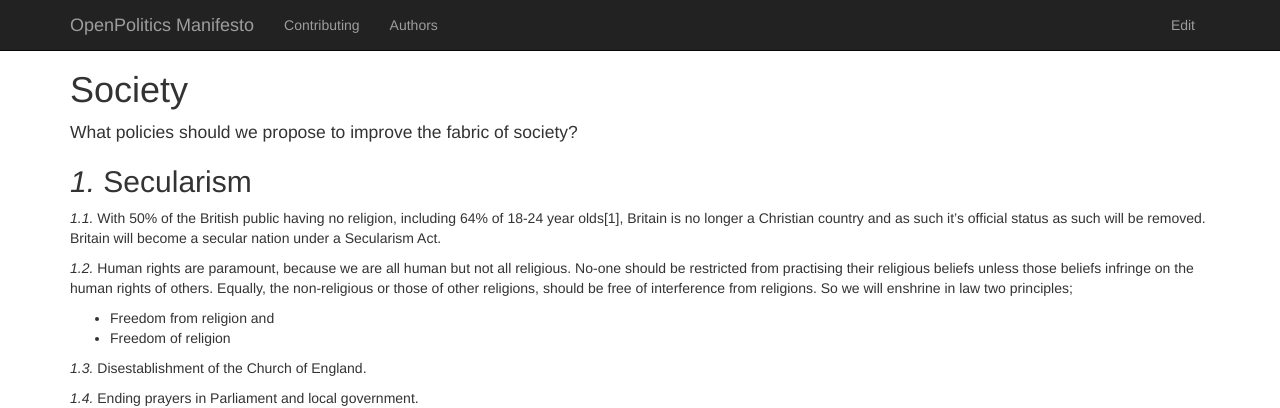
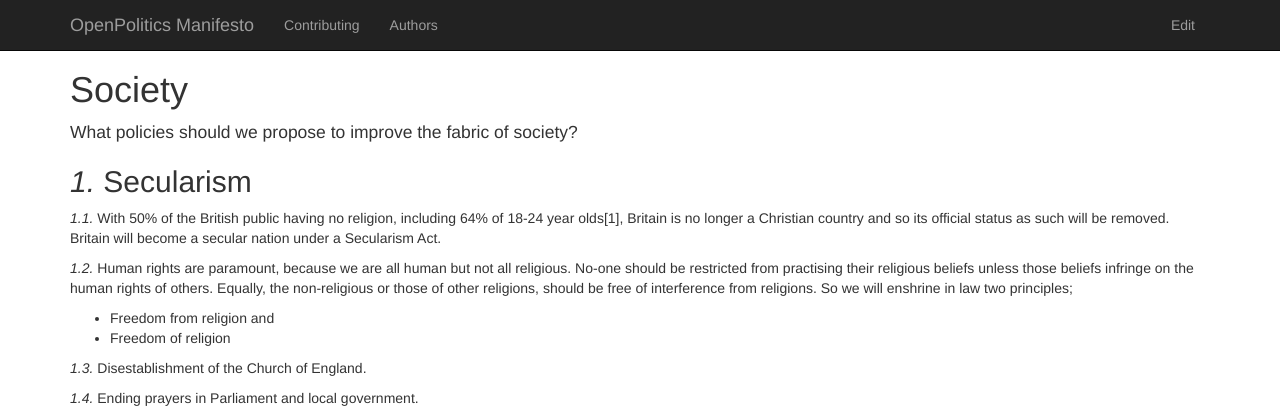
Before and after one commit to openpolitics/manifesto, a Jekyll site: the page built from society.md, in a window 1280 px wide. Shown: the top 408 px of the page. Built offline with Jekyll 4.4.1, drawn with Linux system fonts in a browser that asks for light colours; nearby versions of some CDN libraries.

Commit message:
Alarming apostrophe attack

```diff
--- a/society.md
+++ b/society.md
@@ -8,7 +8,7 @@ What policies should we propose to improve the fabric of society?
 
 ## Secularism
 
-With 50% of the British public having no religion, including 64% of 18-24 year olds[1], Britain is no longer a Christian country and as such it's official status as such will be removed. Britain will become a secular nation under a Secularism Act.
+With 50% of the British public having no religion, including 64% of 18-24 year olds[1], Britain is no longer a Christian country and so its official status as such will be removed. Britain will become a secular nation under a Secularism Act.
 
 Human rights are paramount, because we are all human but not all religious. No-one should be restricted from practising their religious beliefs unless those beliefs infringe on the human rights of others. Equally, the non-religious or those of other religions, should be free of interference from religions. So we will enshrine in law two principles;
 * Freedom from religion and
```
